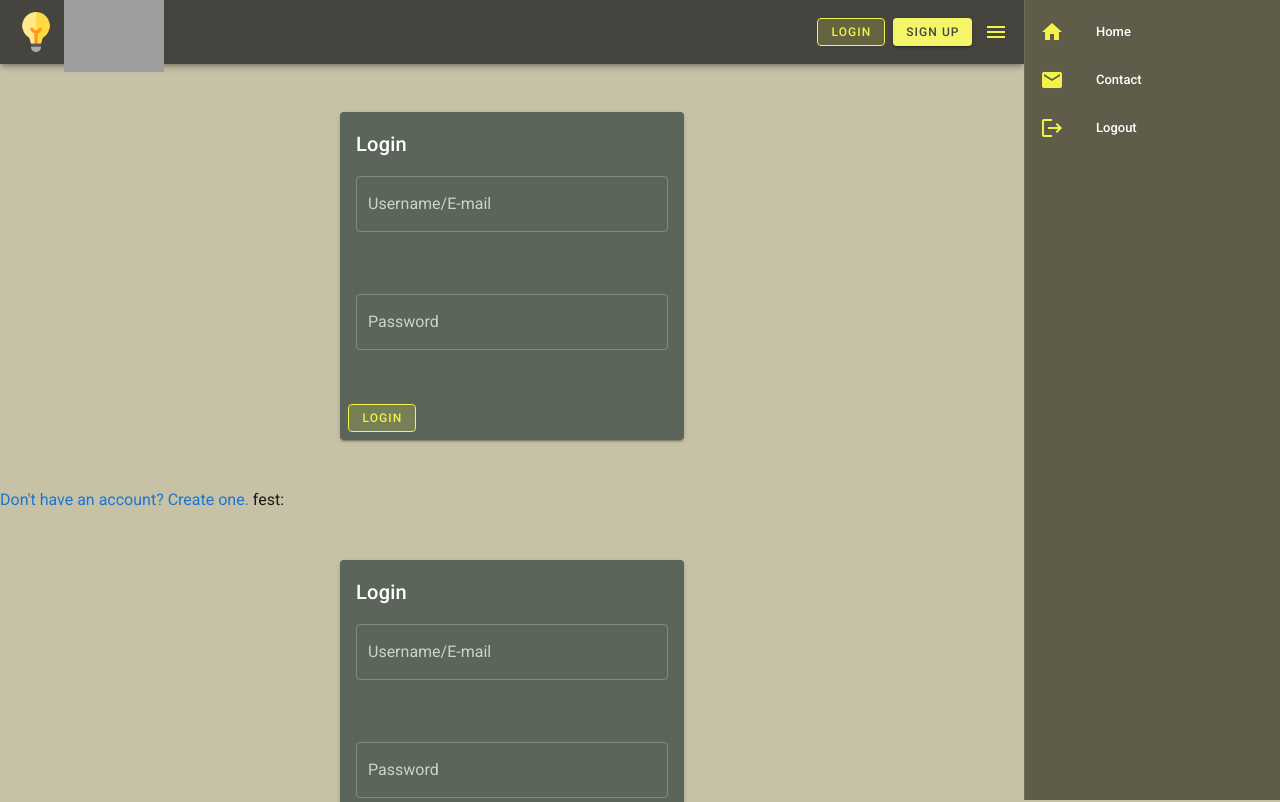
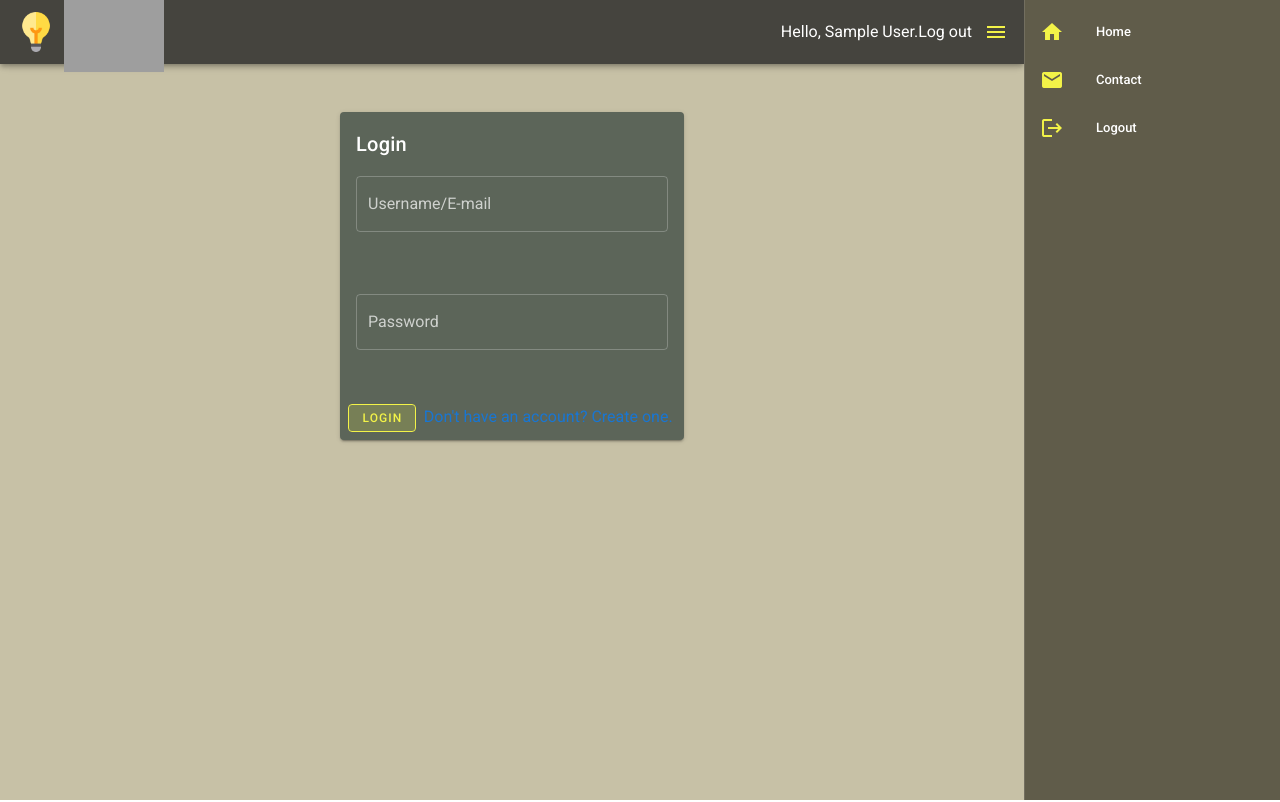
Before and after one commit to florian-baumann/reverie, a Vue app in the folder client/: page /auth in a window 1280 px wide. Shown: the top 802 px of the page. Built offline with nearby package versions, Linux system fonts and the light colour scheme; sample sign-in values are in the browser's storage; grey boxes are pictures that could not be loaded.

Commit message:
frontendlogin v2

```diff
--- a/client/src/components/LoginUser.vue
+++ b/client/src/components/LoginUser.vue
@@ -5,7 +5,7 @@
 
       <v-card-text>
         <v-text-field
-          v-model="username"
+          v-model="email"
           label="Username/E-mail"
           placeholder="maxmustermann"
           outlined ></v-text-field>
@@ -30,6 +30,11 @@
         >
           Login
       </v-btn>
+      <a
+      v-show="isNewUser"
+      class="auth-link"
+      @click="toggleComponent"
+    >Don't have an account? Create one.</a>
     </v-card>
 
   </div>
@@ -40,6 +45,7 @@ export default {
   name: 'LoginUser',
   data () {
     return {
+      username: "",
       email: '',
       password: '',
       status: null
@@ -54,7 +60,15 @@ export default {
         })
         .then(() => { this.$router.push({ name: 'Home' }) })
         .catch(err => { this.status = err.response.status })
+    },
+    toggleComponent () {
+      this.$store.dispatch('isNewUser', !this.isNewUser)
     }
+  },
+  computed: {
+    isNewUser () {
+      return this.$store.state.isNewUser
+    },
   }
 }
 </script>
--- a/client/src/components/SignupUser.vue
+++ b/client/src/components/SignupUser.vue
@@ -43,6 +43,11 @@
           >
             Register
           </v-btn>
+           <a
+      v-show="!isNewUser"
+      class="auth-link"
+      @click="toggleComponent"
+    >Already have an account? Login.</a>
         </v-card-actions>
 
       </form>
@@ -75,7 +80,15 @@ export default {
         .catch(err => {
           this.errors = err.response.data.errors
         })
+    },
+    toggleComponent () {
+      this.$store.dispatch('isNewUser', !this.isNewUser)
     }
+  },
+  computed: {
+    isNewUser () {
+      return this.$store.state.isNewUser
+    },
   }
 }
 </script>
--- a/client/src/views/Auth.vue
+++ b/client/src/views/Auth.vue
@@ -2,20 +2,8 @@
   <div name="wrapper">
 
     <component :is="loginOrRegister" />
-    <a
-      v-show="isNewUser"
-      class="auth-link"
-      @click="toggleComponent"
-    >Don't have an account? Create one.</a>
-    <a
-      v-show="!isNewUser"
-      class="auth-link"
-      @click="toggleComponent"
-    >Already have an account? Login.</a>
 
-    fest:
-    <LoginUser/>
-    <SignupUser/>
+
 
   </div>
 </template>
--- a/client/src/views/Home.vue
+++ b/client/src/views/Home.vue
@@ -1,27 +1,25 @@
 <template>
   <div class="wrapper">
-    <template v-if="!isLoading">
-      <EventCard v-for="events in events" :key="events.id" :idea="events" />
+    <template v-if="events !== 'Loading events...'">
+      <EventCard v-for="event in events" :key="event.id" :event="event" />
     </template>
-    <p v-else>
-      Loading events
-    </p>
-    feste:
+
+    <!--feste:
     <Ideapreview/>
-    <Ideapreview/>
+    <Ideapreview/>-->
   </div>
 </template>
 
 <script>
 import axios from 'axios'
-import Ideapreview from "../components/idea-preview.vue"
+//import Ideapreview from "../components/idea-preview.vue"
 import EventCard from "../components/EventCard.vue"
 
 export default {
   name: "Home",
   components: {
     EventCard,
-    Ideapreview,
+    //Ideapreview,
   },
   data () {
     return { events: 'Loading events...' }
--- a/client/src/views/NavBar.vue
+++ b/client/src/views/NavBar.vue
@@ -73,10 +73,12 @@
       <!-- ------------------- -->
       <v-spacer></v-spacer>
       <!-- ------------------- -->
+      <template v-if="user">
+        <span class="nav-welcome">Hello, {{ user.name }}.</span>
+        <button type="button" class="logoutButton" @click="logout">Log out</button>
+      </template>
 
-      <!--<span class="nav-welcome">Hello, {{ user.name }}.</span>
-      <button type="button" class="logoutButton" @click="logout">Log out</button>-->
-
+      <template v-else>
         <v-btn
           small
           outlined
@@ -96,7 +98,7 @@
         >
           <div id="signup_btn">Sign Up</div>
         </v-btn>
-      <!--</template>-->
+      </template>
 
       <v-app-bar-nav-icon @click.stop="drawer = !drawer" color="#F3F348"></v-app-bar-nav-icon>
 
```
Also changed, not shown: 1 other file (tests, documents, lock files or other folders).
